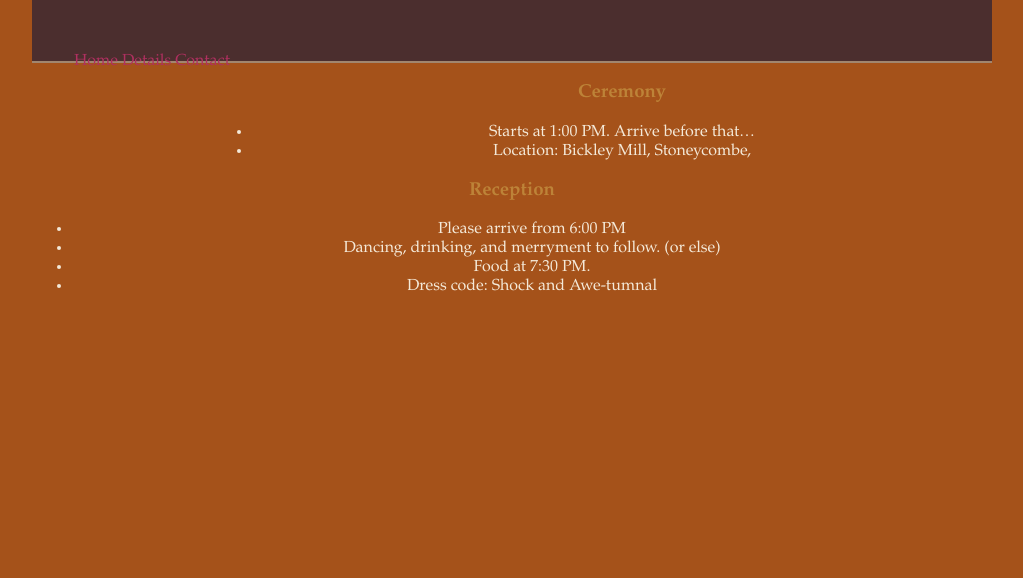
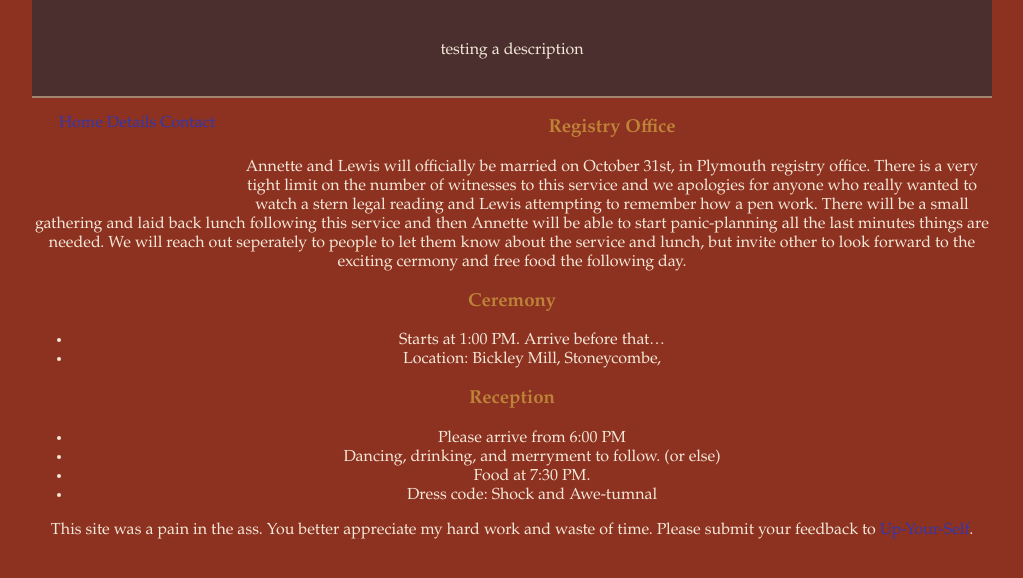
Before and after one commit to LewisSDAFNI/ALWedding2026, a Jekyll site: the page built from docs/pages/details.md, in a window 1280 px wide. Shown: the top 578 px of the page, without its empty margins (128-1151 px from the left). Built offline with Jekyll 4.4.1, drawn with Linux system fonts in a browser that asks for light colours.

Commit message:
Testing some things

```diff
--- a/docs/_data/navigation.yml
+++ b/docs/_data/navigation.yml
@@ -1,5 +1,5 @@
 - name: Home
-  link: /
+  link:
 - name: Details
   link: /details
 - name: Contact
--- a/docs/_layouts/wedding.html
+++ b/docs/_layouts/wedding.html
@@ -20,13 +20,16 @@
   <header>
     <h1>{{ page.header }}</h1>
     <p>{{ page.description }}</p>
-
+  </header>
+  <nav>
     {% include navigation.html %}
-  </header>
+  </nav>
   <main>
     {{ content}}
   </main>
   <footer>
+    <p>This site was a pain in the ass. You better appreciate my hard work and waste of time. Please submit your
+      feedback to <a href="https://thatsthefinger.com/">Up-Your-Self</a>.</p>
   </footer>
 </body>
 
--- a/docs/assets/css/autumnal_gothic.css
+++ b/docs/assets/css/autumnal_gothic.css
@@ -1,7 +1,7 @@
 /* Autumnal Gothic Theme Suggestions */
 body {
   text-align: center;
-  background-color: #9b3f01e5;
+  background-color: #811a08e5;
   color: #f4e9d8;
   font-family: 'Garamond', serif;
   width: 960px;
@@ -24,6 +24,12 @@
   width: 190px;
 }
 
+section {
+  float: left;
+  padding: 5px;
+  width: 800px;
+}
+
 h1,
 h2,
 h3 {
@@ -31,7 +37,7 @@
 }
 
 a {
-  color: #b03060;
+  color: #3039b0;
   text-decoration: none;
 }
 
--- a/docs/pages/details.md
+++ b/docs/pages/details.md
@@ -2,7 +2,10 @@
 layout: wedding
 title: Event Details
 permalink: /details/
+description: testing a description
 ---
+### Registry Office
+Annette and Lewis will officially be married on October 31st, in Plymouth registry office. There is a very tight limit on the number of witnesses to this service and we apologies for anyone who really wanted to watch a stern legal reading and Lewis attempting to remember how a pen work. There will be a small gathering and laid back lunch following this service and then Annette will be able to start panic-planning all the last minutes things are needed. We will reach out seperately to people to let them know about the service and lunch, but invite other to look forward to the exciting cermony and free food the following day.
 
 ### Ceremony
 - Starts at 1:00 PM. Arrive before that...
```
Also changed, not shown: docs/pages/contact.md (+1 -0 lines).
